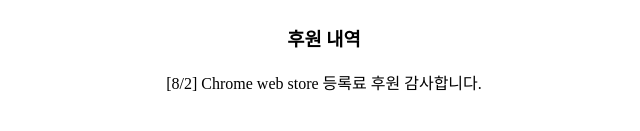
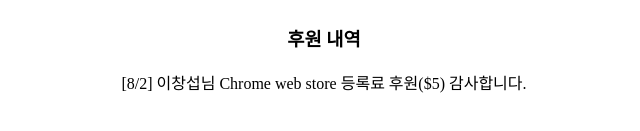
Before and after one commit to techprovider2021/kaistotp, a plain HTML site: page donate.html in a window 1280 px wide. Shown: the part 499-630 px from the top of the page, without its empty margins (316-956 px from the left). Drawn offline with Linux system fonts and the light colour scheme.

Commit message:
Update donate.html

```diff
--- a/donate.html
+++ b/donate.html
@@ -42,7 +42,7 @@
             후원 내역
         </h3>
         <p>
-            [8/2] Chrome web store 등록료 후원 감사합니다.
+            [8/2] 이창섭님 Chrome web store 등록료 후원(&#36;5) 감사합니다.
         </p>
 
         <div style = "margin-top: 50px; display: none;">
```
